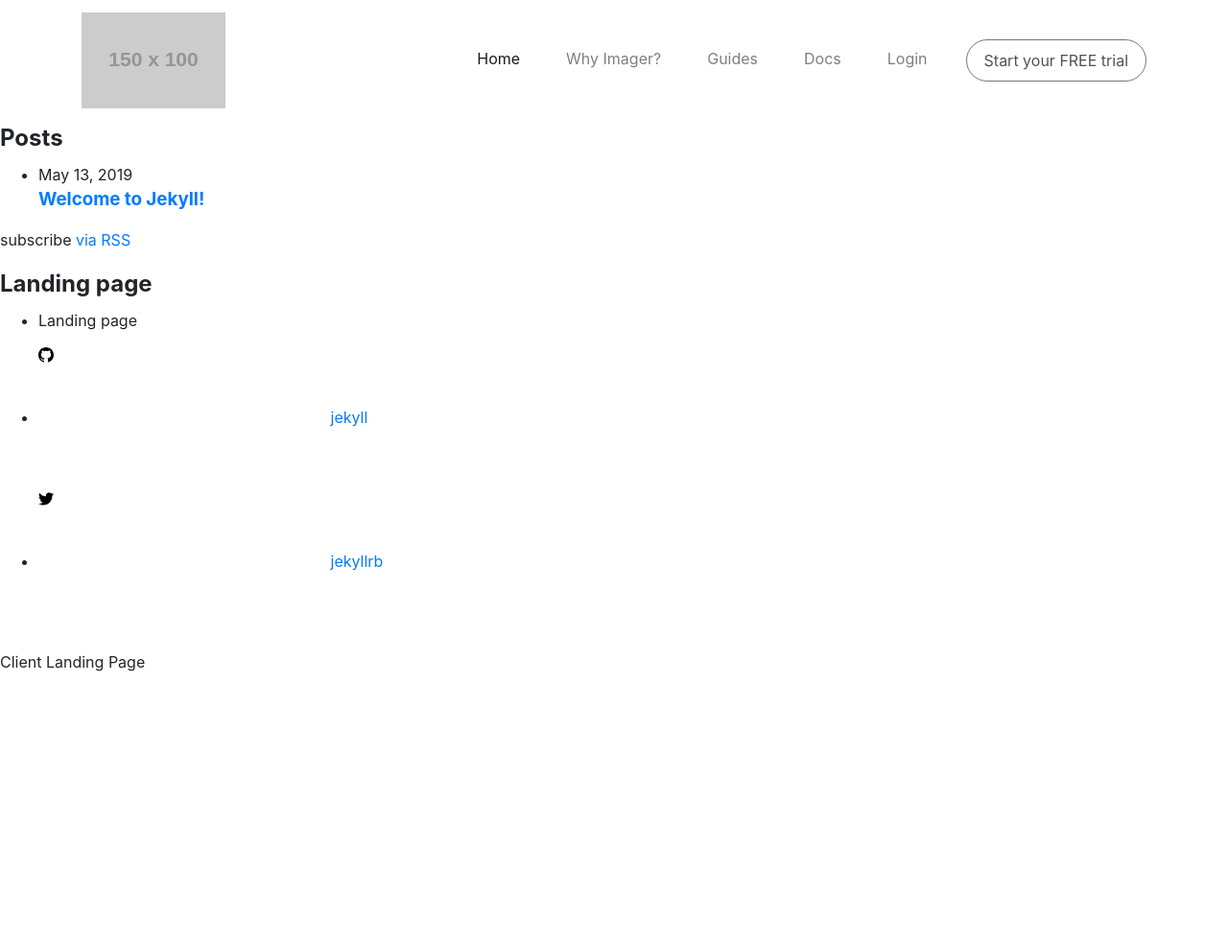
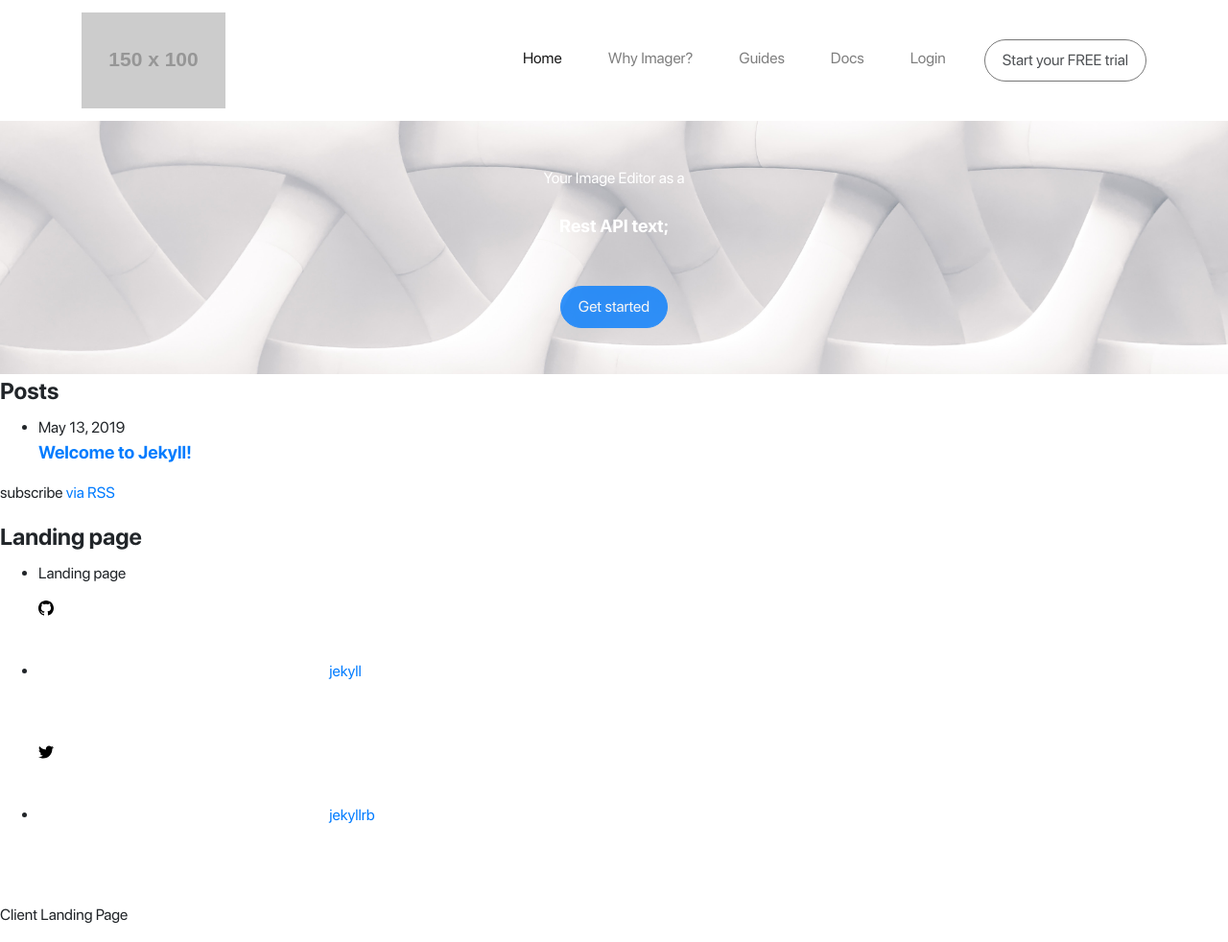
Before and after one commit to rendrap/gblog, a Jekyll site: the page built from index.md, in a window 1280 px wide. Shown: the whole page at 96% size. Built offline with Jekyll 4.4.1, drawn with Linux system fonts in a browser that asks for light colours; before the commit the page ends 900 px from its top, so only the background shows below that.

Commit message:
add Font & draft Headline section

```diff
--- /dev/null
+++ b/_includes/headline.html
@@ -0,0 +1,12 @@
+<section class="py-6 py-lg-7 position-relative dark-overlay">
+  <img src="{{ "/assets/images/headline-bg.jpg" | relative_url }}" alt="" class="bg-image">
+  <div class="container">
+    <div class="overlay-content text-white py-lg-5 text-center">
+      <p class="subtitle text-white letter-spacing-4 mb-4">Your Image Editor as a</p>
+      <h3 class="display-3 font-weight-bold text-serif text-shadow mb-5">Rest API
+        <span>text;</span>
+      </h3>
+      <a href="#" class="btn btn-primary btn-round">Get started</a>
+    </div>
+  </div>
+</section>
--- a/_layouts/default.html
+++ b/_layouts/default.html
@@ -6,6 +6,7 @@
   <body>
 
     {%- include header.html -%}
+    {%- include headline.html -%}
 
     <main class="page-content" aria-label="Content">
       <div class="wrapper">
--- a/_sass/_custom.scss
+++ b/_sass/_custom.scss
@@ -1,6 +1,65 @@
 // Custom CSS - Overide Bootstrap
 
-//Navbar
+@font-face {
+font-family: 'SF Display';
+src: url('../assets/font/SF-Pro-Display-Black.otf') format('opentype');
+font-weight: 900;
+font-style: normal;
+}
+@font-face {
+font-family: 'SF Display';
+src: url('../assets/font/SF-Pro-Display-Bold.otf') format('opentype');
+font-weight: 700;
+font-style: normal;
+}
+@font-face {
+font-family: 'SF Display';
+src: url('../assets/font/SF-Pro-Display-Heavy.otf') format('opentype');
+font-weight: 800;
+font-style: normal;
+}
+@font-face {
+font-family: 'SF Display';
+src: url('../assets/font/SF-Pro-Display-Light.otf') format('opentype');
+font-weight: 200;
+font-style: normal;
+}
+@font-face {
+font-family: 'SF Display';
+src: url('../assets/font/SF-Pro-Display-Medium.otf') format('opentype');
+font-weight: 500;
+font-style: normal;
+}
+@font-face {
+font-family: 'SF Display';
+src: url('../assets/font/SF-Pro-Display-Regular.otf') format('opentype');
+font-weight: 400;
+font-style: normal;
+}
+@font-face {
+font-family: 'SF Display';
+src: url('../assets/font/SF-Pro-Display-Semibold.otf') format('opentype');
+font-weight: 600;
+font-style: normal;
+}
+@font-face {
+font-family: 'SF Display';
+src: url('../assets/font/SF-Pro-Display-Thin.otf') format('opentype');
+font-weight: 300;
+font-style: normal;
+}
+@font-face {
+font-family: 'SF Display';
+src: url('../assets/font/SF-Pro-Display-Ultralight.otf') format('opentype');
+font-weight: 100;
+font-style: normal;
+}
+
+body {
+  font-family: "SF Display";
+}
+
+//Navbar //
 
 //overide logo height
 // .navbar-brand img {
@@ -8,12 +67,38 @@
 // }
 
 .btn-round {
-    border-width: 1px;
-    border-radius: 30px !important;
-    opacity: 0.79;
-    padding: 9px 18px
+  border-width: 1px;
+  border-radius: 30px !important;
+  opacity: 0.79;
+  padding: 9px 18px;
 }
 
 .black-border {
   border-color: #000000ad;
 }
+
+// Headline //
+.bg-image {
+  position: absolute;
+  top: 0;
+  left: 0;
+  width: 100%;
+  height: 100%;
+  z-index: 0
+}
+
+img.bg-image {
+  font-family: 'object-fit: cover;';
+  -o-object-fit: cover;
+  object-fit: cover
+}
+
+.bg-cover {
+  background-repeat: no-repeat;
+  background-position: center center;
+  background-size: cover
+}
+.overlay-content {
+  position: relative;
+  z-index:20;
+}
```
Also changed, not shown: assets/font/SF-Pro-Display-Black.otf (added), assets/font/SF-Pro-Display-Bold.otf (added), assets/font/SF-Pro-Display-Heavy.otf (added), assets/font/SF-Pro-Display-Light.otf (added), assets/font/SF-Pro-Display-Medium.otf (added), assets/font/SF-Pro-Display-Regular.otf (added), assets/font/SF-Pro-Display-Semibold.otf (added), assets/font/SF-Pro-Display-Thin.otf (added), assets/font/SF-Pro-Display-Ultralight.otf (added), assets/images/headline-bg.jpg (added).
